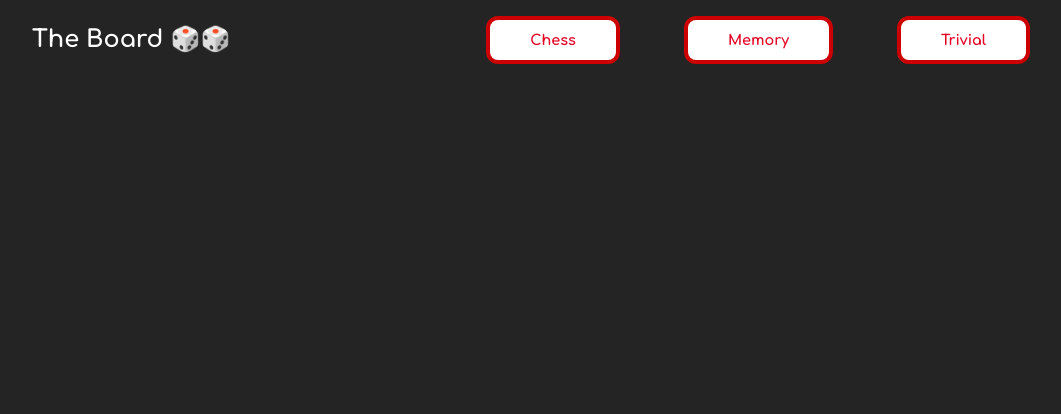
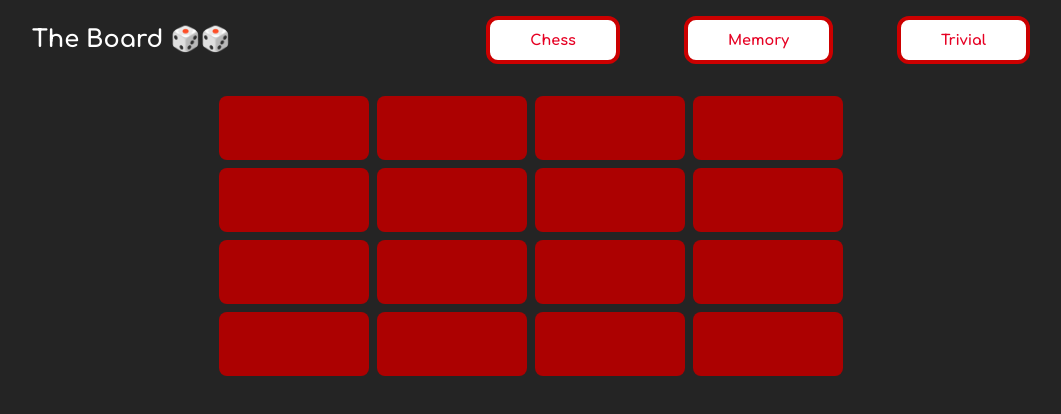
Before and after one commit to pablocordonie/rock-the-code_js-games, a website built with Vite: page index.html in a window 1280 px wide. Both pictures are taken after a click on the button "Memory". Shown: the whole page, without its empty margins (109-1170 px from the left). Built offline with nearby package versions, Linux system fonts and the light colour scheme.

Commit message:
feat: create a first memory game skeleton in memory.js & design a layout for viewport devices in memory.css

```diff
--- a/components/Header/header.css
+++ b/components/Header/header.css
@@ -8,7 +8,7 @@
   display: flex;
   flex-direction: column;
   align-items: center;
-  gap: 0.5rem;
+  gap: 1rem;
   padding: 1rem 0 2rem 0;
 }
 
@@ -32,6 +32,11 @@
   font-size: 0.75rem;
   font-weight: 700;
   padding: 0.5rem 1rem 0.5rem 1rem;
+}
+
+.rtc-header-games-button:hover {
+  background-color: #cc0000;
+  color: #ffffff;
 }
 
 @media screen and (min-width: 300px) {
--- a/components/Header/header.js
+++ b/components/Header/header.js
@@ -1,5 +1,6 @@
 import './header.css'
 import mainMenuCleaner from '../../utils/mainMenuCleaner';
+import memorySwitch from '../Memory/memory';
 
 const headerTemplate = () => {
     const app = document.querySelector('#app');
@@ -16,7 +17,7 @@ const headerTemplate = () => {
 
     const chessButton = document.createElement('button');
     chessButton.className = 'rtc-header-games-button';
-    chessButton.classList.add('rtc-chess');
+    chessButton.classList.add('rtc-header-chess');
     chessButton.innerText = 'Chess';
     chessButton.addEventListener('click', (event) => {
         if (event.type === 'click') {
@@ -27,18 +28,13 @@ const headerTemplate = () => {
 
     const memoryButton = document.createElement('button');
     memoryButton.className = 'rtc-header-games-button';
-    memoryButton.classList.add('rtc-memory');
+    memoryButton.classList.add('rtc-header-memory');
     memoryButton.innerText = 'Memory';
-    memoryButton.addEventListener('click', (event) => {
-        if (event.type === 'click') {
-            console.log('Rendered Memory Board Test');
-            mainMenuCleaner('memory');
-        }
-    });
+    memoryButton.addEventListener('click', memorySwitch);
 
     const trivialButton = document.createElement('button');
     trivialButton.className = 'rtc-header-games-button';
-    trivialButton.classList.add('rtc-trivial');
+    trivialButton.classList.add('rtc-header-trivial');
     trivialButton.innerText = 'Trivial';
     trivialButton.addEventListener('click', (event) => {
         if (event.type === 'click') {
--- a/components/Main-Menu/main-menu.js
+++ b/components/Main-Menu/main-menu.js
@@ -1,5 +1,6 @@
 import './main-menu.css'
 import mainMenuCleaner from '../../utils/mainMenuCleaner';
+import memoryBoardTemplate from '../Memory/memory';
 
 const mainMenuTemplate = () => {
     const main = document.querySelector('#app');
@@ -29,12 +30,7 @@ const mainMenuTemplate = () => {
     memoryButton.className = 'rtc-welcome-games-button';
     memoryButton.classList.add('rtc-memory');
     memoryButton.innerText = 'Memory';
-    memoryButton.addEventListener('click', (event) => {
-        if (event.type === 'click') {
-            console.log('Rendered Memory Board Test');
-            mainMenuCleaner('memory');
-        }
-    });
+    memoryButton.addEventListener('click', memoryBoardTemplate);
 
     const trivialButton = document.createElement('button');
     trivialButton.className = 'rtc-welcome-games-button';
--- a/components/Memory/memory.css
+++ b/components/Memory/memory.css
@@ -1 +1,34 @@
 @import '../../css/style.css';
+
+.rtc-memory--points_1,
+.rtc-memory--points_2 {
+  display: none;
+}
+
+.rtc-memory--board {
+  display: grid;
+  grid-gap: 0.5rem;
+  grid-template-columns: repeat(4, 1fr);
+  grid-template-rows: repeat(4, 1fr);
+  height: 18rem;
+}
+
+.rtc-memory--board-card {
+  background-color: #ac0101;
+  border-radius: 0.5rem;
+  cursor: pointer;
+}
+
+.rtc-memory--board-card:hover {
+  background-color: #ff5555;
+}
+
+@media screen and (min-width: 300px) {
+}
+
+@media screen and (min-width: 700px) {
+  .rtc-memory-game {
+    display: grid;
+    grid-template-columns: repeat(3, 25% 50% 25%);
+  }
+}
--- a/components/Memory/memory.js
+++ b/components/Memory/memory.js
@@ -1,15 +1,37 @@
 import './memory.css'
 import mainMenuCleaner from '../../utils/mainMenuCleaner';
 
-const memoryTemplate = () => console.log('Rendered Memory Game Board Test');
+const memoryBoardTemplate = (event) => {
+    if (event.type === 'click') {
+        mainMenuCleaner('memory');
 
-const memorySwitch = () => {
-    const memoryButton = document.querySelector('.rtc-memory');
+        const memoryDiv = document.querySelector('.rtc-memory');
+        console.log(memoryDiv);
 
-    memoryButton.addEventListener('click', () => {
-        mainMenuCleaner();
-        memoryTemplate();
-    });
+        const memoryGame = document.createElement('div');
+        memoryGame.className = 'rtc-memory-game';
+
+        const memoryBoard = document.createElement('div');
+        memoryBoard.className = 'rtc-memory--board';
+
+        const memoryPoints_1 = document.createElement('div');
+        memoryPoints_1.className = 'rtc-memory--points_div1';
+
+        const memoryPoints_2 = document.createElement('div');
+        memoryPoints_2.className = 'rtc-memory--points_div2';
+
+        for (let i = 0; i <= 16; i++) {
+            const memoryCard = document.createElement('div');
+            memoryCard.className = 'rtc-memory--board-card';
+            memoryBoard.appendChild(memoryCard);
+        }
+
+        memoryGame.appendChild(memoryPoints_1);
+        memoryGame.appendChild(memoryBoard);
+        memoryGame.appendChild(memoryPoints_2);
+
+        memoryDiv.appendChild(memoryGame);
+    }
 };
 
-export default memorySwitch;
+export default memoryBoardTemplate;
```
Also changed, not shown: components/Trivial/trivial.js (+0 -14 lines).
